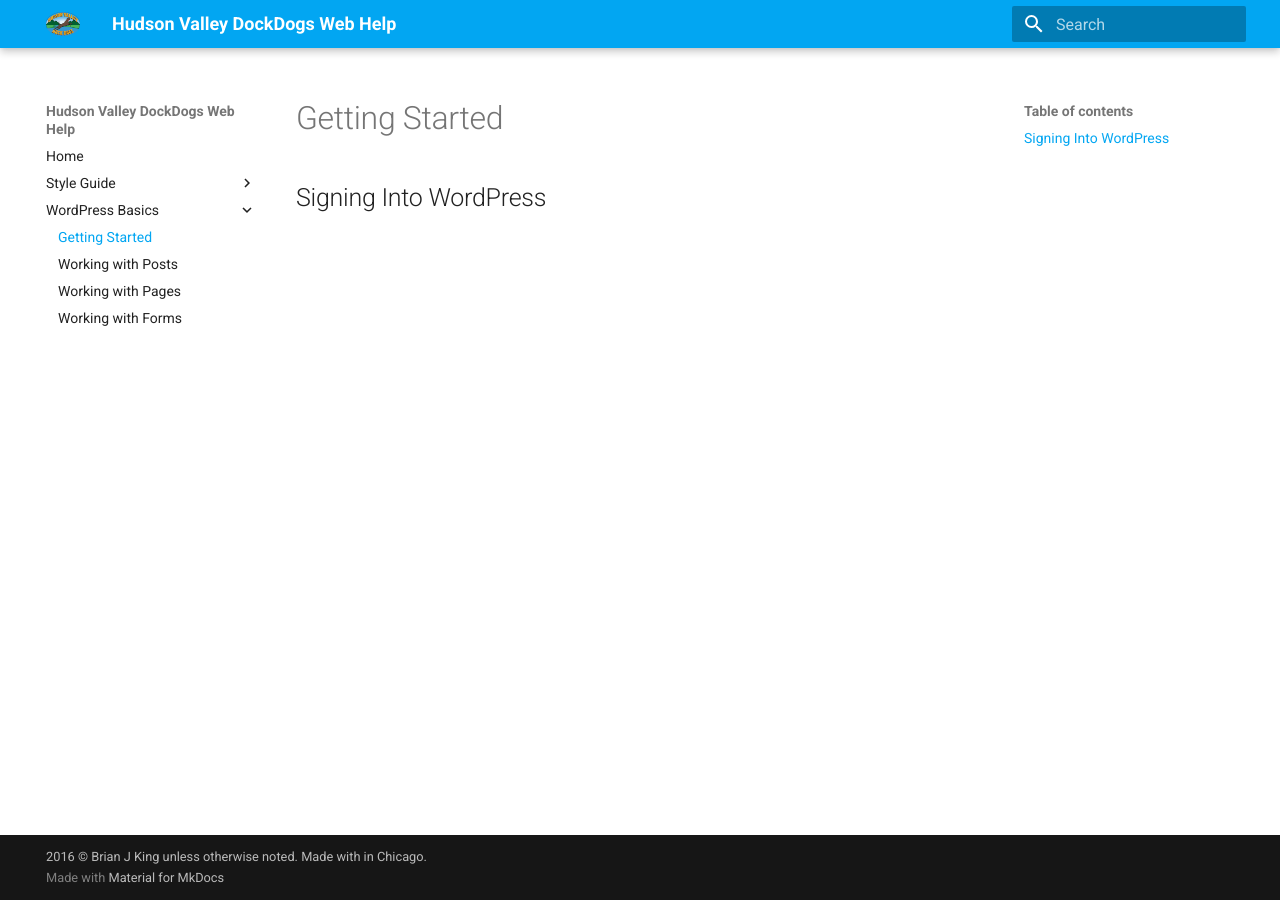
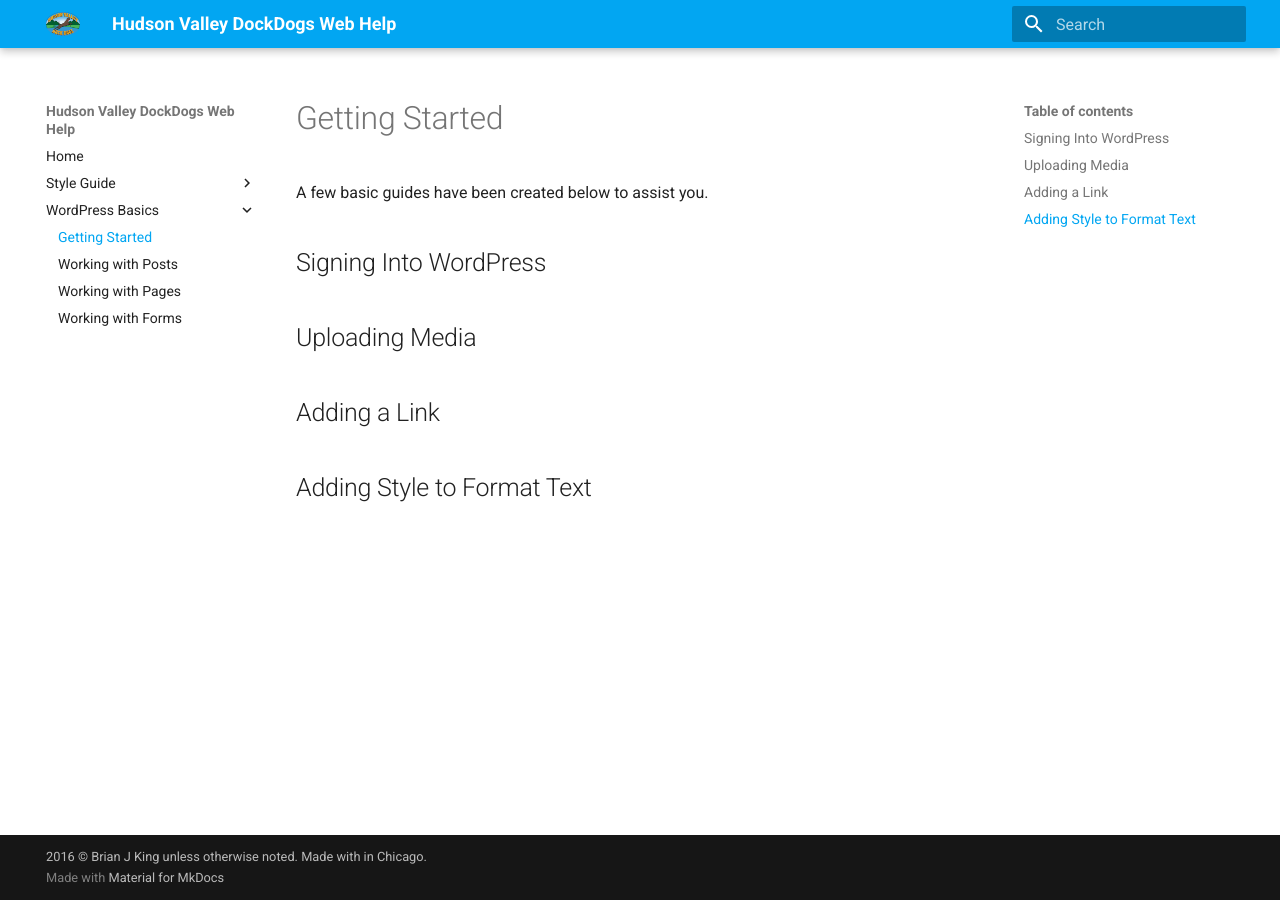
Before and after one commit to brianjking/hudsonvalleyhelp, an MkDocs documentation site: the page built from docs/wordpress-basics/basics.md, in a window 1280 px wide. Built offline with MkDocs 1.6.1 and Material for MkDocs 9.7.7, drawn with Linux system fonts in a browser that asks for light colours; old or Windows-style settings are respelled for this version of MkDocs.

Commit message:
Adding typefaces

```diff
--- a/docs/wordpress-basics/basics.md
+++ b/docs/wordpress-basics/basics.md
@@ -1 +1,13 @@
+A few basic guides have been created below to assist you.
+
+
 ## Signing Into WordPress
+
+
+## Uploading Media
+
+
+## Adding a Link
+
+
+## Adding Style to Format Text
--- a/mkdocs.yml
+++ b/mkdocs.yml
@@ -8,6 +8,7 @@
 - Home: index.md
 - Style Guide:
     - Color Scheme: style-guide/color-scheme.md
+    - Typefaces: style-guide/typefaces.md
 - WordPress Basics:
     - Getting Started: wordpress-basics/basics.md
     - Working with Posts: wordpress-basics/posts.md
```
Also changed, not shown: docs/style-guide/typefaces.md (added).
